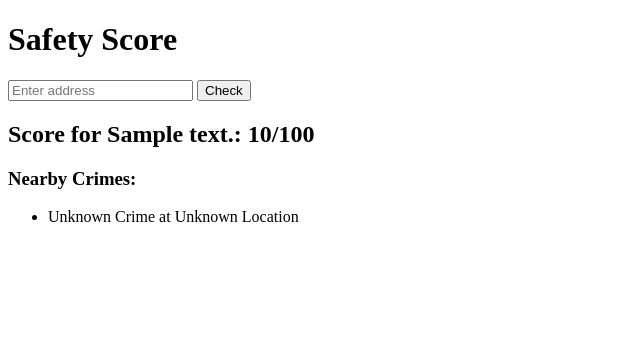
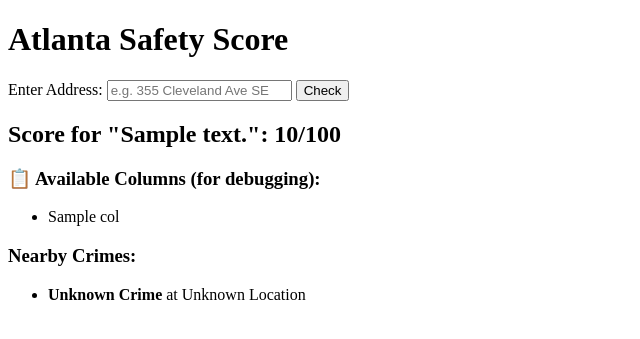
Before and after one commit to manjish1/SafetyScoreApp, a Flask app: template templates/index.html in a window 1280 px wide. Shown: the top 339 px of the page, without its empty margins (0-640 px from the left). Run offline with Flask 3, Linux system fonts and the light colour scheme; the template is opened without the code that fills it: most values are stand-ins (such as "Sample title", 1, 10 or a date in 2020).

Commit message:
Update index.html

```diff
--- a/templates/index.html
+++ b/templates/index.html
@@ -1,10 +1,14 @@
 <!DOCTYPE html>
-<html>
-<head><title>Atlanta Safety Score</title></head>
+<html lang="en">
+<head>
+  <meta charset="UTF-8">
+  <title>Atlanta Safety Score</title>
+</head>
 <body>
-  <h1>Safety Score</h1>
+  <h1>Atlanta Safety Score</h1>
   <form method="post">
-    <input name="address" placeholder="Enter address" required>
+    <label>Enter Address:</label>
+    <input type="text" name="address" placeholder="e.g. 355 Cleveland Ave SE" required>
     <button type="submit">Check</button>
   </form>
 
@@ -13,23 +17,28 @@
   {% endif %}
 
   {% if safety_score is not none %}
-    <h2>Score for {{ address }}: {{ safety_score }}/100</h2>
+    <h2>Score for "{{ address }}": {{ safety_score }}/100</h2>
 
-    {% if crimes is not none %}
+    <h3>📋 Available Columns (for debugging):</h3>
+    <ul>
+      {% for col in crimes.columns %}
+        <li>{{ col }}</li>
+      {% endfor %}
+    </ul>
+
     <h3>Nearby Crimes:</h3>
     <ul>
       {% for _, crime in crimes.iterrows() %}
-          {% set ctype = crime.get('OFFENSE_DESC') or crime.get('ucr_literal') or 'Unknown Crime' %}
-          {% set loc   = crime.get('LOCATION_DESC') or crime.get('street') or 'Unknown Location' %}
+        {% set ctype = crime.get('OFFENSE_DESC') or crime.get('UCR_Literal') or crime.get('ucr_literal') or crime.get('CRIME') or 'Unknown Crime' %}
+        {% set loc   = crime.get('LOCATION_DESC') or crime.get('ADDRESS') or crime.get('StreetAddress') or 'Unknown Location' %}
         {% set dt    = crime.get('occur_dt') %}
         <li>
-            {{ ctype }}
-            {% if loc %}at {{ loc }}{% endif %}
-            {% if dt %}on {{ dt.strftime('%Y-%m-%d') }}{% endif %}
+          <strong>{{ ctype }}</strong>
+          {% if loc %} at {{ loc }}{% endif %}
+          {% if dt %} on {{ dt.strftime('%Y-%m-%d') }}{% endif %}
         </li>
       {% endfor %}
     </ul>
   {% endif %}
-  {% endif %}
 </body>
 </html>
```
Lines whose indentation alone changed are shown as unchanged.
